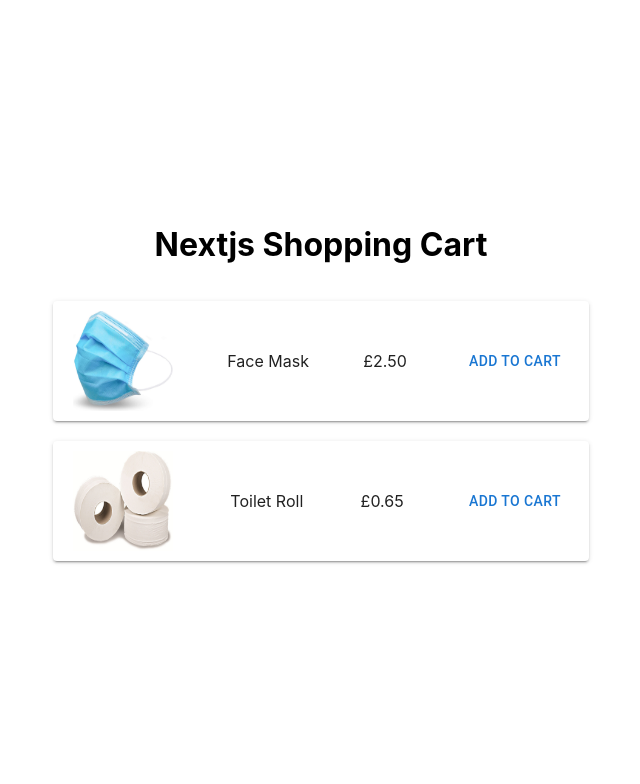
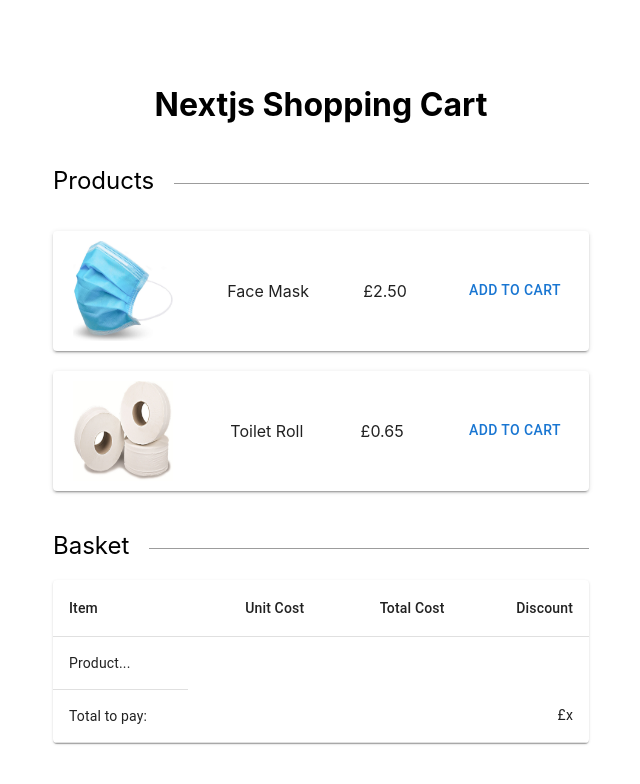
Before and after one commit to JG075/shopping-basket-app, a Next.js app: page / in a window 1280 px wide. Shown: the top 784 px of the page, without its empty margins (319-959 px from the left). Built offline with nearby package versions, Linux system fonts and the light colour scheme.

Commit message:
Add ShoppingBasket HTML and refactor index page

```diff
--- /dev/null
+++ b/components/index/ProductList.tsx
@@ -0,0 +1,33 @@
+import { FC } from "react"
+
+import Product from "../../models/product"
+import ProductListItem from "./ProductListItem"
+
+interface Props {
+    products: Product[]
+}
+
+const ProductList: FC<Props> = ({ products }: Props) => {
+    return (
+        <ul
+            css={{
+                listStyle: "none",
+                paddingLeft: 0,
+                li: {
+                    marginBottom: 20,
+                },
+                width: "100%",
+            }}
+        >
+            {products.map(({ id, name, thumbnail, displayCost }) => {
+                return (
+                    <li key={id}>
+                        <ProductListItem name={name} thumbnail={thumbnail} cost={displayCost} />
+                    </li>
+                )
+            })}
+        </ul>
+    )
+}
+
+export default ProductList
--- /dev/null
+++ b/components/index/ShoppingBasket.tsx
@@ -0,0 +1,38 @@
+import { FC } from "react"
+import Table from "@mui/material/Table"
+import TableBody from "@mui/material/TableBody"
+import TableCell from "@mui/material/TableCell"
+import TableContainer from "@mui/material/TableContainer"
+import TableHead from "@mui/material/TableHead"
+import TableRow from "@mui/material/TableRow"
+import Paper from "@mui/material/Paper"
+
+interface Props {}
+
+const ShoppingBasket: FC<Props> = ({}: Props) => {
+    return (
+        <TableContainer component={Paper}>
+            <Table aria-label="shopping basket">
+                <TableHead>
+                    <TableRow>
+                        <TableCell>Item</TableCell>
+                        <TableCell align="right">Unit Cost</TableCell>
+                        <TableCell align="right">Total Cost</TableCell>
+                        <TableCell align="right">Discount</TableCell>
+                    </TableRow>
+                </TableHead>
+                <TableBody>
+                    <TableRow>
+                        <TableCell>Product...</TableCell>
+                    </TableRow>
+                    <TableRow>
+                        <TableCell colSpan={3}>Total to pay:</TableCell>
+                        <TableCell align="right">£x</TableCell>
+                    </TableRow>
+                </TableBody>
+            </Table>
+        </TableContainer>
+    )
+}
+
+export default ShoppingBasket
--- /dev/null
+++ b/components/index/SubHeading.tsx
@@ -0,0 +1,30 @@
+import { FC } from "react"
+
+interface Props {
+    name: string
+}
+
+const SubHeading: FC<Props> = ({ name }: Props) => {
+    return (
+        <div
+            css={{
+                display: "flex",
+                alignItems: "center",
+                width: "100%",
+            }}
+        >
+            <h2 css={{ fontWeight: "normal", marginRight: 20 }}>{name}</h2>
+            <hr
+                css={{
+                    border: "none",
+                    background: "#9c9c9c",
+                    height: 1,
+                    width: "100%",
+                    marginTop: 14,
+                }}
+            />
+        </div>
+    )
+}
+
+export default SubHeading
--- a/pages/index.tsx
+++ b/pages/index.tsx
@@ -2,7 +2,9 @@ import type { NextPage } from "next"
 import Head from "next/head"
 import { useEffect, useState } from "react"
 import productAPI, { SuccessResponse } from "../api/product"
-import ProductListItem from "../components/index/ProductListItem"
+import ProductList from "../components/index/ProductList"
+import ShoppingBasket from "../components/index/ShoppingBasket"
+import SubHeading from "../components/index/SubHeading"
 
 import styles from "../styles/Home.module.css"
 
@@ -26,27 +28,7 @@ const Home: NextPage = () => {
     const renderProducts = () => {
         if (error) return <p>Error!</p>
         if (!data) return <p>Loading...</p>
-
-        return (
-            <ul
-                css={{
-                    listStyle: "none",
-                    paddingLeft: 0,
-                    li: {
-                        marginBottom: 20,
-                    },
-                    width: "100%",
-                }}
-            >
-                {data.map(({ id, name, thumbnail, displayCost }) => {
-                    return (
-                        <li key={id}>
-                            <ProductListItem name={name} thumbnail={thumbnail} cost={displayCost} />
-                        </li>
-                    )
-                })}
-            </ul>
-        )
+        return <ProductList products={data} />
     }
 
     return (
@@ -58,7 +40,14 @@ const Home: NextPage = () => {
             </Head>
             <main className={styles.main}>
                 <h1>Nextjs Shopping Cart</h1>
-                {renderProducts()}
+                <section data-id="products">
+                    <SubHeading name="Products" />
+                    {renderProducts()}
+                </section>
+                <section>
+                    <SubHeading name="Basket" />
+                    <ShoppingBasket />
+                </section>
             </main>
         </div>
     )
--- a/styles/Home.module.css
+++ b/styles/Home.module.css
@@ -13,3 +13,7 @@
     align-items: center;
     width: 100%;
 }
+
+.main section {
+    width: 100%;
+}
```
Also changed, not shown: 1 other file (tests, documents, lock files or other folders).
